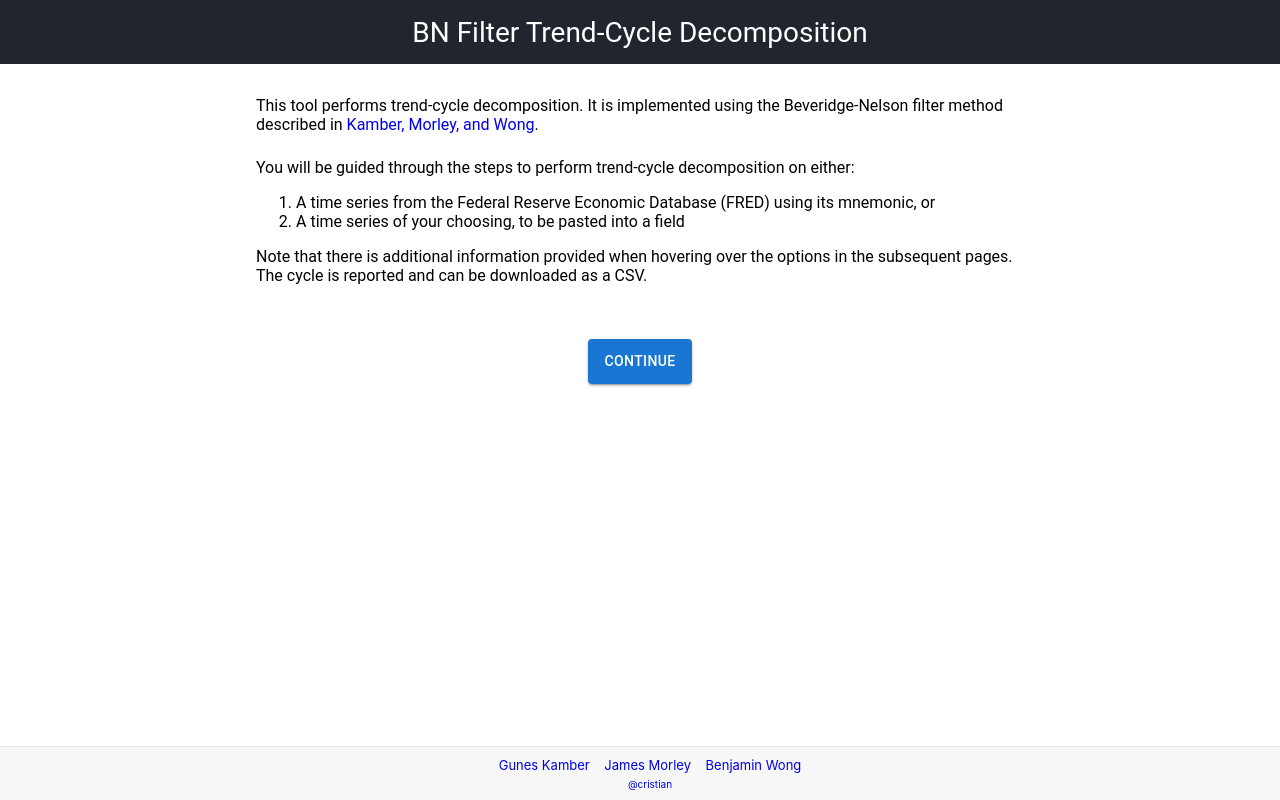
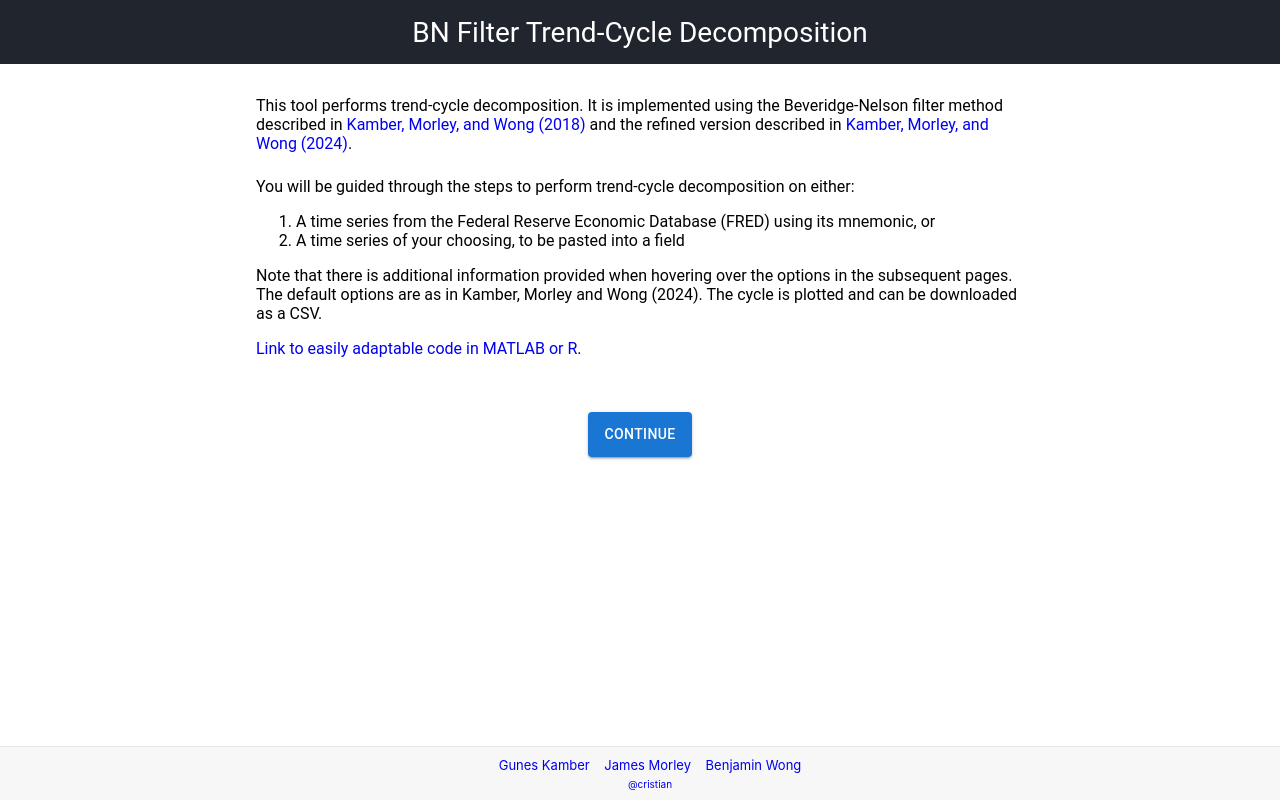
Before and after one commit to crstnn/BeveridgeNelsonFilter, a React (Create React App) app in the folder bn-filter-app/: page / in a window 1280 px wide. Built offline with nearby package versions, Linux system fonts and the light colour scheme.

Commit message:
feat: update display text and links

```diff
--- a/bn-filter-app/src/App.js
+++ b/bn-filter-app/src/App.js
@@ -16,10 +16,12 @@ function App() {
                     <p>This tool performs trend-cycle decomposition.
                         It is implemented using the Beveridge-Nelson filter method described in <a target="_blank"
                                                                                                    rel="noopener noreferrer"
-                                                                                                   href="https://papers.ssrn.com/sol3/papers.cfm?abstract_id=3434174">
-                            Kamber, Morley, and Wong</a>.
+                                                                                                   href="https://doi.org/10.1162/rest_a_00691">
+                            Kamber, Morley, and Wong (2018)</a> and the refined version described in <a target="_blank"
+                                                                                                 rel="noopener noreferrer"
+                                                                                                 href="https://ideas.repec.org/p/een/camaaa/2024-24.html">
+                            Kamber, Morley, and Wong (2024)</a>.
                     </p>
-
                 </div>
                 <BasePage/>
             </div>
--- a/bn-filter-app/src/components/BasePage.js
+++ b/bn-filter-app/src/components/BasePage.js
@@ -5,11 +5,11 @@ import DataForm from "./DataForm";
 import RenderedPlot from "./RenderedPlot";
 import Loading from "./Loading";
 import Error from "./Error";
-import config from "../config.json";
+import {CONFIG} from "../config.js";
 import {DateAbstract} from "../utils/date";
 import {confIntZip, fetchWithTimeout, pairArrayToParamStr} from "../utils/utils";
 
-const {field, URL} = config;
+const {field, URL} = CONFIG;
 
 class BasePage extends Component {
     state = {
--- a/bn-filter-app/src/components/FREDDataForm.js
+++ b/bn-filter-app/src/components/FREDDataForm.js
@@ -12,12 +12,12 @@ import {
     TextField,
 } from "@mui/material";
 import CustomDatePicker from "../pickers/CustomDatePicker";
-import config from "../config.json";
+import {CONFIG} from "../config.js";
 import {createMenuItems, fetchWithTimeout, pairArrayToParamStr} from "../utils/utils";
 import Error from "./Error";
 import {ThreeDots} from "react-loader-spinner";
 
-const {field, URL} = config;
+const {field, URL} = CONFIG;
 
 export default class FREDDataForm extends Component {
 
--- a/bn-filter-app/src/components/ParametersForm.js
+++ b/bn-filter-app/src/components/ParametersForm.js
@@ -11,11 +11,11 @@ import {
     TextField,
 } from "@mui/material";
 import '../styles/App.css';
-import config from "../config.json";
+import {CONFIG} from "../config.js";
 import Error from "./Error";
 import {createHoverText, createMenuItems} from "../utils/utils";
 
-const {field, alertErrors} = config;
+const {field, alertErrors} = CONFIG;
 
 class ParametersForm extends Component {
 
--- a/bn-filter-app/src/components/StartMenu.js
+++ b/bn-filter-app/src/components/StartMenu.js
@@ -20,7 +20,14 @@ class StartMenu extends Component {
                     </ol>
                     <p>
                         Note that there is additional information provided when hovering over the options in the
-                        subsequent pages. The cycle is reported and can be downloaded as a CSV.
+                        subsequent pages. The default options are as in Kamber, Morley and Wong (2024). The cycle is
+                        plotted and can be downloaded as a CSV.
+                    </p>
+                    <p>
+                        <a target="_blank"
+                           rel="noopener noreferrer"
+                           href="https://sites.google.com/site/jamescmorley/code">
+                            Link to easily adaptable code in MATLAB or R</a>.
                     </p>
                 </div>
 
--- a/bn-filter-app/src/components/UserDataForm.js
+++ b/bn-filter-app/src/components/UserDataForm.js
@@ -1,10 +1,10 @@
 import React, {Component} from "react";
 import {Checkbox, Divider, FormControl, FormControlLabel, Grid, InputLabel, Select, TextField} from "@mui/material";
 import CustomDatePicker from "../pickers/CustomDatePicker";
-import config from "../config.json";
+import {CONFIG} from "../config.js";
 import {createMenuItems} from "../utils/utils";
 
-const {field} = config;
+const {field} = CONFIG;
 
 export default class UserDataForm extends Component {
 
--- a/bn-filter-app/src/config.json
+++ b/bn-filter-app/src/config.js
@@ -1,4 +1,16 @@
-{
+const SERVER_ERROR = <>
+  During the running of the BN filter a problem occurred.{' '}
+  Check that the selected options are appropriate for the time series{' '}
+  (e.g. different transformations or if minimum delta is low enough) or consider simpler settings (e.g. no confidence intervals, fixed delta, static demeaning).{' '}
+  The MATLAB or R code for the BN filter is available at this <a target="_blank" rel="noopener noreferrer" href="https://sites.google.com/site/jamescmorley/code">link</a>.
+</>
+
+const SERVER_TIMEOUT = <>
+  Request has taken too long. Consider reducing the computational cost by adjusting the inputs or coming back later.{' '}
+  Alternatively, the MATLAB or R code for the BN filter is available at this <a target="_blank" rel="noopener noreferrer" href="https://sites.google.com/site/jamescmorley/code">link</a>.
+</>
+
+export const CONFIG = Object.freeze({
   "field": {
     "optionField": {
       "frequencyManual": {
@@ -159,8 +171,8 @@
     "INPUT_USER_M": "The FRED mnemonic input is either empty or incorrect. Check the mnemonic.",
     "INPUT_USER_S": "The user inputted series is either empty or incorrect. Check the data for the series.",
     "INPUT_PARAM": "At least one of the parameters does not meet the requirements. Check that the parameters are appropriate.",
-    "SERVER": "During the running of the BN filter a problem occurred. Check that the selected options are appropriate for the time series (e.g. different transformations or if minimum delta is low enough) or consider simpler settings (e.g. no confidence intervals, fixed delta, static demeaning).",
-    "TIMEOUT": "Request has taken too long. Consider reducing the computational cost by adjusting the inputs or coming back later."
+    "SERVER": SERVER_ERROR,
+    "TIMEOUT": SERVER_TIMEOUT,
   },
   "URL": {
     "baseBackendURL": "https://bn-filtering.herokuapp.com",
@@ -168,4 +180,4 @@
     "bnfFredDataSlug": "/bnf/fred-time-series",
     "fredDataSlug": "/fred-time-series"
   }
-}
+});
```
